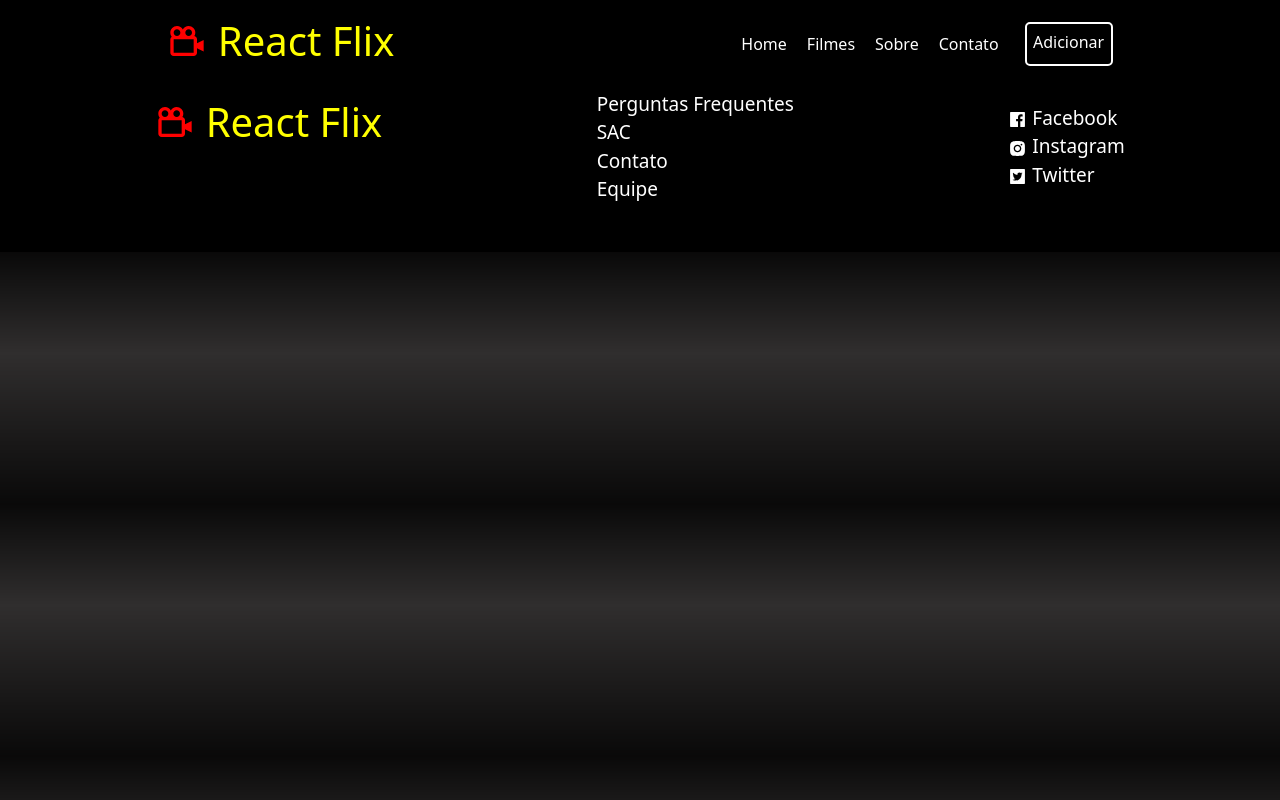
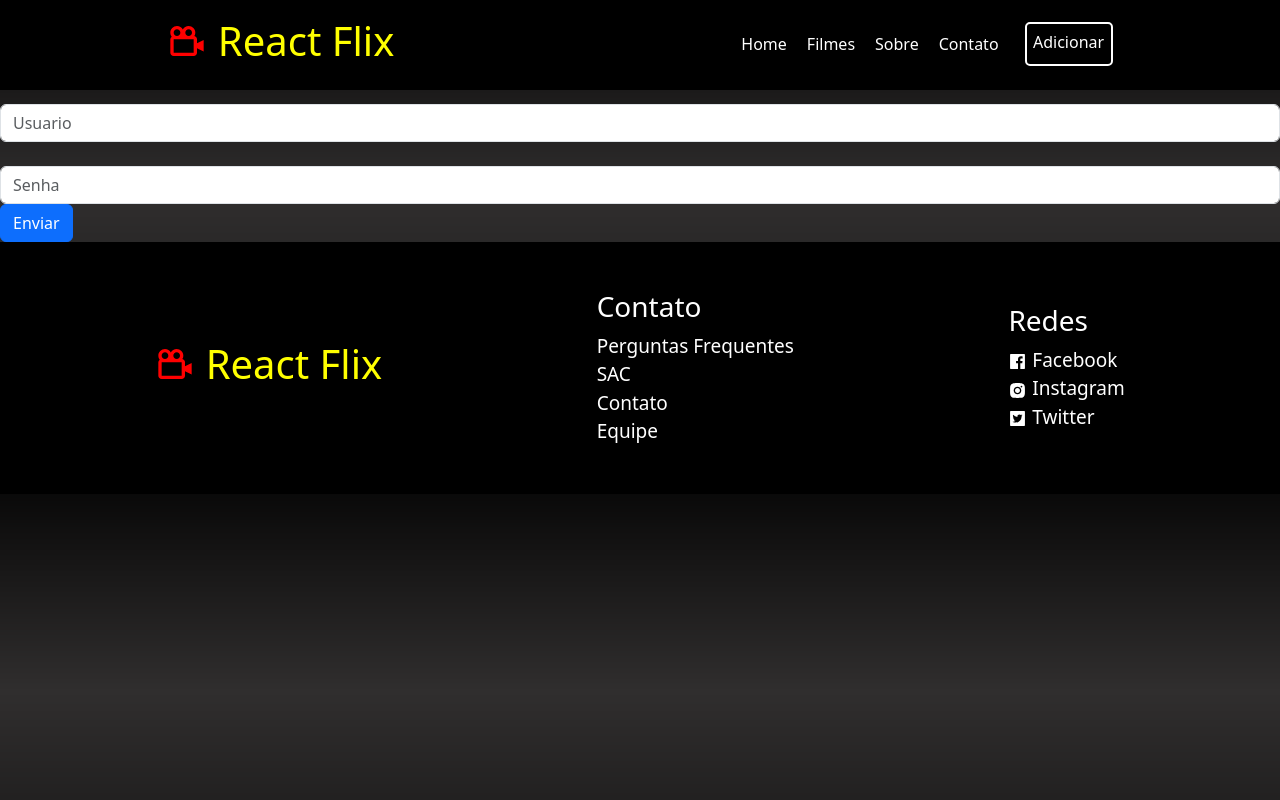
Before and after one commit to DaviJust/ReactServidor_M3, a React (Vite) app: page /Login in a window 1280 px wide. Before the commit this address had no page. Built offline with nearby package versions, Linux system fonts and the light colour scheme; no server answers; a web font is replaced by a local one.

Commit message:
Login adicionado
Sistema de login adicionado

```diff
--- a/src/App.jsx
+++ b/src/App.jsx
@@ -1,13 +1,21 @@
-import { useState } from 'react'
-import { BrowserRouter, Routes, Route } from 'react-router-dom'
-import './App.css'
-import Header from './components/Header.jsx'
-import Home from './routes/Home.jsx'
-import Filmes from './routes/Filmes.jsx'
-import Sobre from './routes/Sobre.jsx'
-import Footer from './components/Footer.jsx'
-import PostFilme from './routes/PostFilme.jsx'
-import Contato from './routes/Contato.jsx'
+import { useEffect, useState } from "react";
+import {
+  BrowserRouter,
+  Routes,
+  Route,
+  redirect,
+  useNavigate,
+  Navigate,
+} from "react-router-dom";
+import "./App.css";
+import Header from "./components/Header.jsx";
+import Home from "./routes/Home.jsx";
+import Filmes from "./routes/Filmes.jsx";
+import Sobre from "./routes/Sobre.jsx";
+import Footer from "./components/Footer.jsx";
+import PostFilme from "./routes/PostFilme.jsx";
+import Login from "./routes/Login.jsx";
+
 
 function App() {
 
@@ -15,15 +23,15 @@ function App() {
     <BrowserRouter>
       <Header />
       <Routes>
-        <Route exact path='/' element={<Home />} />
-        <Route path='/Filmes' element={<Filmes />} />
-        <Route path='/Sobre' element={<Sobre />} />
-        <Route path='/PostarFilme' element={<PostFilme />}/>
-        <Route path='/Contato' element={<Contato />} />
+        <Route exact path="/" element={<Home />} />
+        <Route path="/Login" element={<Login />} />
+        <Route path="/Filmes" element={<Filmes />} />
+        <Route path="/Sobre" element={<Sobre />} />
+        <Route path="/PostarFilme" element={<PostFilme />} />
       </Routes>
       <Footer />
     </BrowserRouter>
-  )
+  );
 }
 
-export default App
+export default App;
--- /dev/null
+++ b/src/components/styles/login.css
@@ -0,0 +1,3 @@
+.espaco {
+padding-top: 5em;
+}
--- a/src/routes/Filmes.jsx
+++ b/src/routes/Filmes.jsx
@@ -3,6 +3,7 @@ import API from '../axios/Config.jsx'
 import styles from '../components/styles/Filmes.module.css'
 import { useState, useEffect } from 'react'
 import gifLoad from '../images/gif-loading.gif'
+import { Link } from 'react-router-dom'
 
 export default function Filmes() {
 
@@ -28,7 +29,7 @@ export default function Filmes() {
             <div className={styles.textFooter}>
                 <h1>Bom demais, né?</h1>
                 <h3>Cadastre-se e tenha acesso a ferramentas exclusivas.</h3>
-                <button className='btn btn-success'>Cadastro</button>
+                <Link className='btn btn-success' to='/Login'> Login </Link>
             </div>
 
         </div>
--- /dev/null
+++ b/src/routes/Login.jsx
@@ -0,0 +1,66 @@
+import { useEffect, useState } from "react";
+import { useNavigate } from "react-router-dom";
+import API from "../axios/Config";
+import "../components/styles/login.css";
+
+export default function Cadastro() {
+  const [Usuario, setUsuario] = useState("");
+  const [Senha, setSenha] = useState("");
+  const navigate = useNavigate();
+  const [ListaUsuarios, setListaUsuarios] = useState([]);
+  useEffect(() => {
+    API.get("/Usuarios").then((e) => setListaUsuarios(e.data));
+  }, []);
+
+  function UsuarioHandle(e) {
+    setUsuario(e.target.value);
+  }
+
+  function SenhaHandle(e) {
+    setSenha(e.target.value);
+  }
+
+  function validarUsuario() {
+    let e = ListaUsuarios.find(
+      (usuario) => usuario.usuario === Usuario && usuario.senha === Senha
+    );
+    if (e === undefined) {
+      alert("Conta não existe.");
+    } else {
+      localStorage.setItem( 'logado','true' );
+      navigate('/Filmes')
+    }
+  }
+
+  return (
+    <div class="espaco">
+      <form>
+        <div class="form-group">
+          <label for="inputUsuario"></label>
+          <input
+            onChange={(e) => UsuarioHandle(e)}
+            value={Usuario}
+            type="text"
+            class="form-control"
+            id="inputUsuario"
+            placeholder="Usuario"
+          />
+        </div>
+        <div class="form-group">
+          <label for="idSenha"></label>
+          <input
+            onChange={(e) => SenhaHandle(e)}
+            value={Senha}
+            type="password"
+            class="form-control"
+            id="idSenha"
+            placeholder="Senha"
+          />
+        </div>
+        <button type="button" onClick={validarUsuario} class="btn btn-primary">
+          Enviar
+        </button>
+      </form>
+    </div>
+  );
+}
```
Also changed, not shown: src/App.css (line endings or trailing spaces), src/main.jsx (line endings or trailing spaces).
